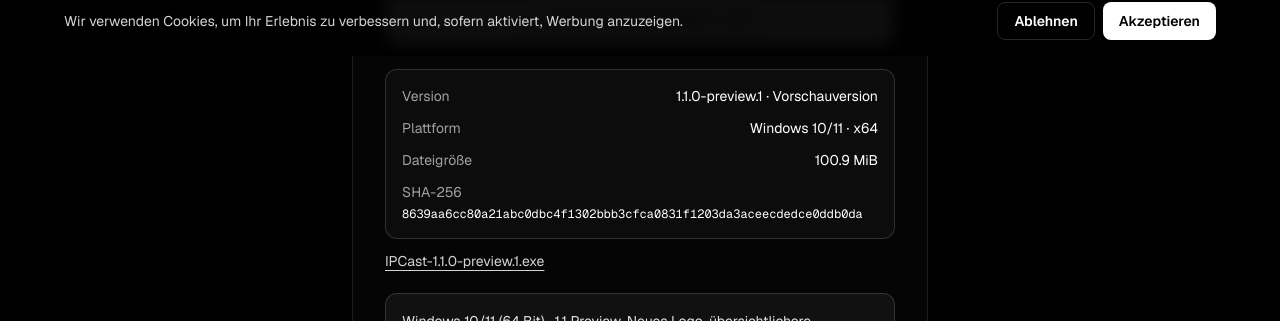
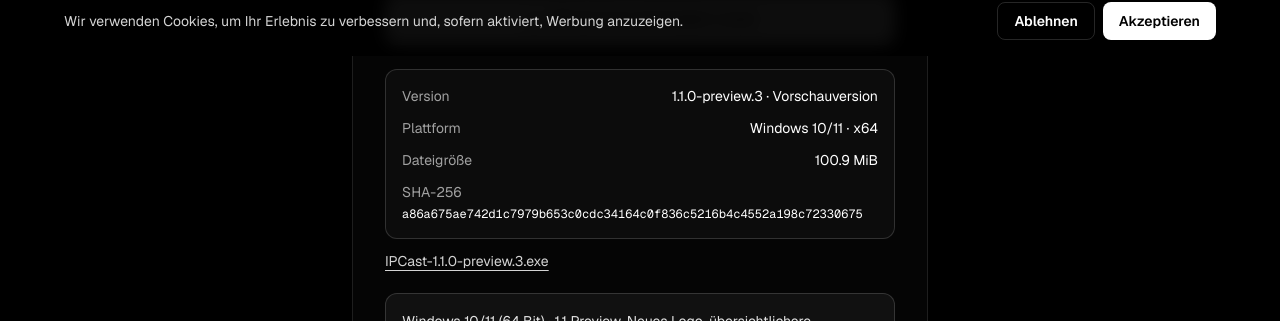
Before and after one commit to demiirrr25-create/ipscans-depo, a Next.js app: page /de/ipcast in a window 1280 px wide. Shown: the part 744-1065 px from the top of the page. Built offline with nearby package versions, Linux system fonts and the light colour scheme; no server answers.

Commit message:
release(web): serve verified IPCast preview 3

```diff
--- a/src/content/applications.ts
+++ b/src/content/applications.ts
@@ -3,12 +3,12 @@
 type Localized = Record<Locale, string>;
 
 export const ipcastRelease = {
-  version: "1.1.0-preview.1",
+  version: "1.1.0-preview.3",
   platform: "Windows 10/11 · x64",
-  bytes: 105807246,
-  sha256: "8639aa6cc80a21abc0dbc4f1302bbb3cfca0831f1203da3aceecdedce0ddb0da",
-  fileName: "IPCast-1.1.0-preview.1.exe",
-  url: "https://github.com/demiirrr25-create/ipscans-depo/releases/download/v1.1.0-preview.1/IPCast-1.1.0-preview.1.exe",
+  bytes: 105811342,
+  sha256: "a86a675ae742d1c7979b653c0cdc34164c0f836c5216b4c4552a198c72330675",
+  fileName: "IPCast-1.1.0-preview.3.exe",
+  url: "https://github.com/demiirrr25-create/ipscans-depo/releases/download/v1.1.0-preview.3/IPCast-1.1.0-preview.3.exe",
 } as const;
 
 export const platformCopy: Record<Locale, {
```
